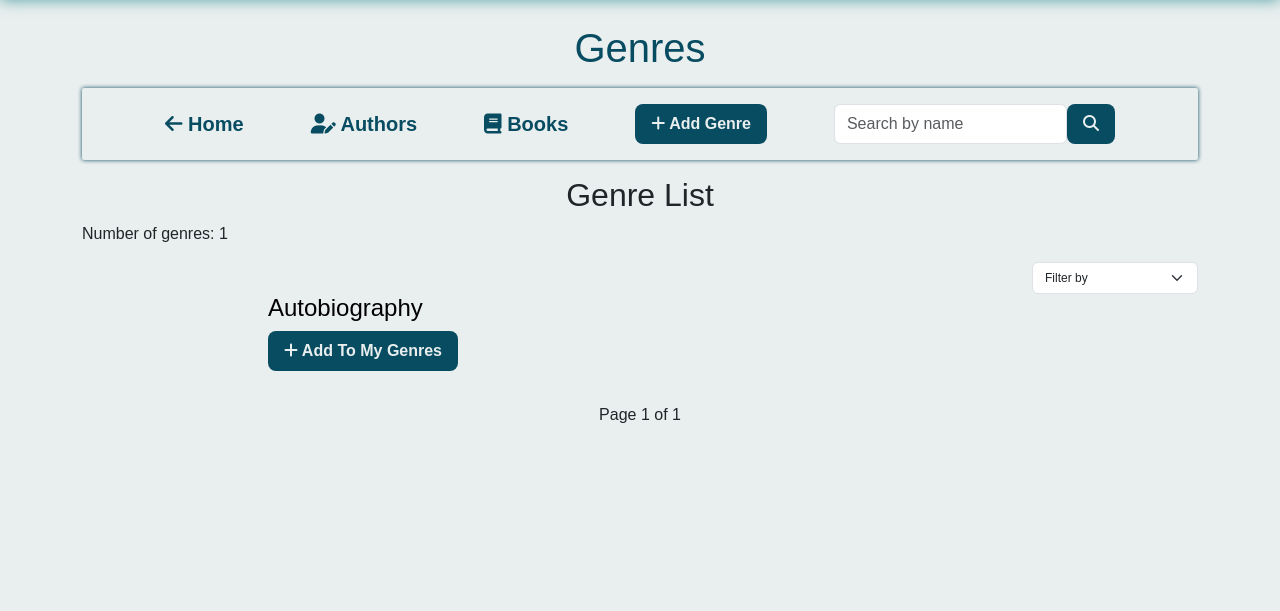
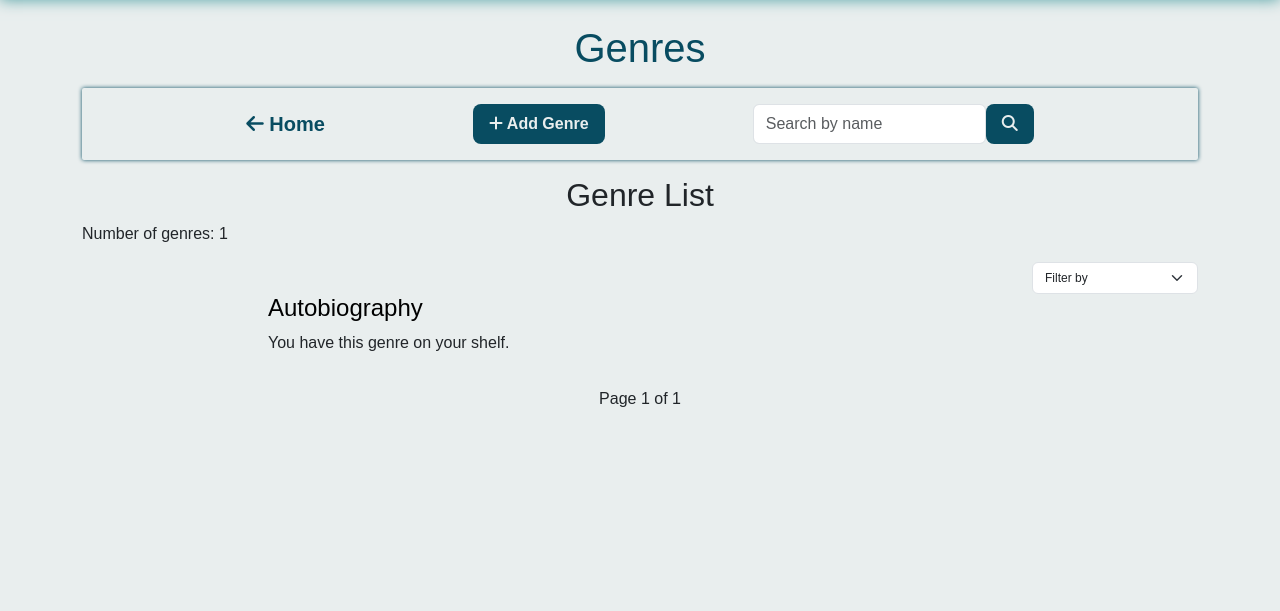
Before and after one commit to SJECollins/leabharlann, a Django app: page /genre-list/ in a window 1280 px wide. Shown: the part 76-687 px from the top of the page. Run offline with Django 4.2, Linux system fonts and the light colour scheme; a user stored in the database is signed in; data comes from the database, SQL or seed files in the repository; some libraries are stand-ins or nearby versions; some web fonts are replaced.

Commit message:
Update formatting in rest of books templates

```diff
--- a/books/templates/books/book.html
+++ b/books/templates/books/book.html
@@ -14,7 +14,7 @@
       Back To Books
     </a>
     <a class="links" href="{% url 'books:author-list' %}">
-      <i class="fa-solid fa-user-pencil"></i>
+      <i class="fa-solid fa-user-pen"></i>
       Authors
     </a>
     <a class="links" href="{% url 'books:genre-list' %}">
@@ -25,7 +25,7 @@
 </section>
 <section class="container">
   <div class="row">
-    <div class="col-8 mx-auto">
+    <div class="col-12 col-sm-8 mx-auto">
       <h1 class="text-center">{{ book.title }}</h1>
       <div class="row">
         <div class="col-12 col-lg-6">
--- a/books/templates/books/genre-list.html
+++ b/books/templates/books/genre-list.html
@@ -9,14 +9,12 @@
 <!-- Quick Links-->
 <div class="container">
   <h1 class="text-center">Genres</h1>
-  <div class="d-flex flex-row justify-content-evenly align-items-center book-shadow">
-    <a class="links" href="{% url 'home:index' %}"><i class="fa-solid fa-arrow-left"></i>
+  <div class="d-flex flex-column flex-md-row justify-content-evenly align-items-center book-shadow">
+    <a class="links mb-2 mb-md-0" href="{% url 'home:index' %}"><i class="fa-solid fa-arrow-left"></i>
       Home
     </a>
-    <a class="links" href="{% url 'books:author-list' %}"><i class="fa-solid fa-user-pen"></i> Authors </a>
-    <a class="links" href="{% url 'books:book-list' %}"><i class="fa-solid fa-book"></i> Books </a>
     {% if user.is_authenticated %}
-    <a class="btns" href="{% url 'books:add-genre' %}"><i class="fa-solid fa-plus"></i> Add Genre</a>
+    <a class="btns mb-2 mb-md-0" href="{% url 'books:add-genre' %}"><i class="fa-solid fa-plus"></i> Add Genre</a>
     {% endif %}
 
     <form method="GET" action="{% url 'books:genre-list' %}" class="d-flex flex-row">
@@ -63,14 +61,18 @@
     </div>
     {% endif %}
     {% for genre in page_obj %}
-    <div>
+    <div class="mb-4">
       <a href="{% url 'books:genre-detail' genre.id %}">
         <h4>{{ genre }}</h4>
       </a>
       {% if user.is_authenticated %}
+      {% if genre in has_genres %}
+      <p>You have this genre on your shelf.</p>
+      {% else %}
       <a class="btns" href="{% url 'mygenres:add-mygenre' genre_id=genre.id %}">
         <i class="fa-solid fa-plus"></i> Add To My Genres
       </a>
+      {% endif %}
       {% endif %}
     </div>
     {% empty %}
--- a/books/views.py
+++ b/books/views.py
@@ -58,11 +58,16 @@ def author_list(request):
     paginator = Paginator(authors, 10)
     page_number = request.GET.get("page")
     page_obj = paginator.get_page(page_number)
+    if request.user.is_authenticated:
+        myauthors = MyAuthor.objects.filter(user=request.user)
+        has_authors = [myauthor.author for myauthor in myauthors]
+
     context = {
         "page_obj": page_obj,
         "author_count": author_count,
         "current_filterkey": current_filterkey,
         "query_result": query if query else None,
+        "has_authors": has_authors if request.user.is_authenticated else None,
     }
     return render(request, "books/author-list.html", context)
 
@@ -73,11 +78,16 @@ def author_detail(request, pk):
     Returns the author object with the primary key (pk) equal to the pk argument.
     """
     author = Author.objects.get(pk=pk)
+    books = Book.objects.filter(author=author)
     if request.user.is_authenticated:
         has_author = MyAuthor.objects.filter(user=request.user, author=author).first()
-    return render(
-        request, "books/author.html", {"author": author, "has_author": has_author}
-    )
+
+    context = {
+        "author": author,
+        "books": books,
+        "has_author": has_author,
+    }
+    return render(request, "books/author.html", context)
 
 
 def add_author(request):
@@ -312,12 +322,16 @@ def genre_list(request):
     paginator = Paginator(genres, 10)
     page_number = request.GET.get("page")
     page_obj = paginator.get_page(page_number)
+    if request.user.is_authenticated:
+        mygenres = MyGenre.objects.filter(user=request.user)
+        has_genres = [mygenre.genre for mygenre in mygenres]
 
     context = {
         "page_obj": page_obj,
         "genre_count": genre_count,
         "current_filterkey": current_filterkey,
         "query_result": query if query else None,
+        "has_genres": has_genres if request.user.is_authenticated else None,
     }
     return render(request, "books/genre-list.html", context)
 
@@ -330,7 +344,13 @@ def genre_detail(request, pk):
     genre = Genre.objects.get(pk=pk)
     if request.user.is_authenticated:
         has_genre = MyGenre.objects.filter(user=request.user, genre=genre).first()
-    return render(request, "books/genre.html", {"genre": genre, "has_genre": has_genre})
+    books = Book.objects.filter(genre=genre)
+    context = {
+        "genre": genre,
+        "books": books,
+        "has_genre": has_genre,
+    }
+    return render(request, "books/genre.html", context)
 
 
 def add_genre(request):
--- a/static/css/base.css
+++ b/static/css/base.css
@@ -180,6 +180,7 @@ a:hover {
   border-radius: 8px;
   padding: 0.5rem 1rem;
   transition: 0.3s;
+  width: fit-content;
 }
 
 .btns:hover,
@@ -361,4 +362,8 @@ tr {
   section {
     margin-bottom: 0.5rem;
   }
+
+  .book-shadow {
+    padding: 1rem 0.5rem;
+  }
 }
```
Also changed, not shown: books/templates/books/author-list.html (+8 -6 lines), books/templates/books/author.html (+8 -8 lines), books/templates/books/genre.html (+6 -5 lines).
